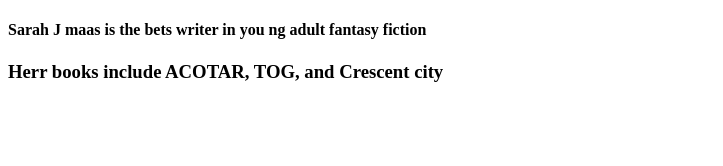
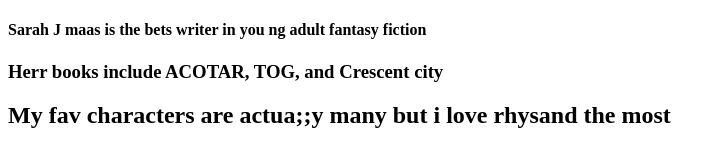
Before and after one commit to Not-Happening/git-init-demo, a plain HTML site: page index.html in a window 1280 px wide. Shown: the whole page, without its empty margins (0-723 px from the left). Drawn offline with Linux system fonts and the light colour scheme.

Commit message:
Added fav char to feat

```diff
--- a/index.html
+++ b/index.html
@@ -8,5 +8,6 @@
 <body>
     <h4>Sarah J maas is the bets writer in you ng adult fantasy fiction</h4>
     <h3>Herr books include ACOTAR, TOG, and Crescent city</h3>
+    <h2>My fav characters are actua;;y many but i love rhysand the most</h2>
 </body>
 </html>
```
